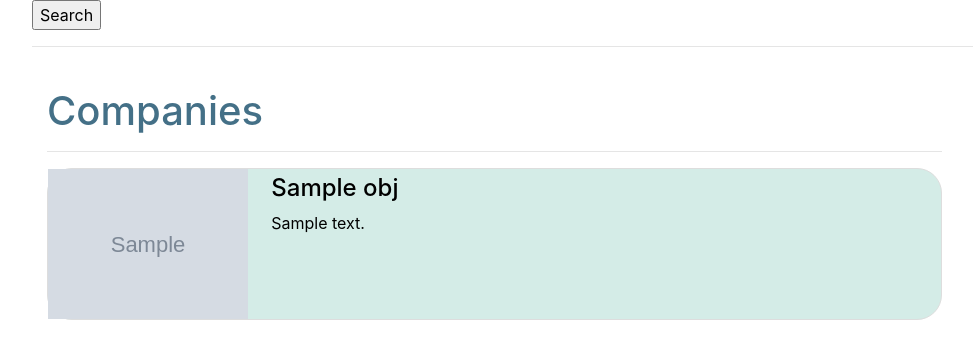
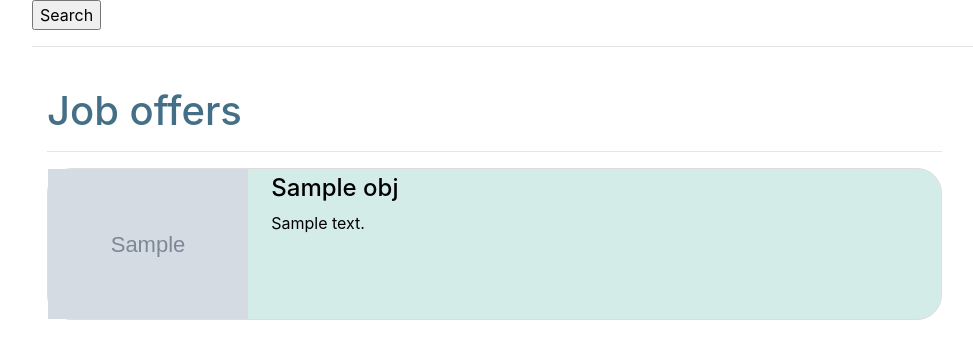
Before and after one commit to Strzechowski/ActorCareers, a Django app: template praca_inzynierska/templates/search_jobs.html in a window 1280 px wide. Shown: the part 56-415 px from the top of the page, without its empty margins (53-1026 px from the left). Run offline with Django 3.2, Linux system fonts and the light colour scheme; the template is opened without the code that fills it: most values are stand-ins (such as "Sample title", 1, 10 or a date in 2020); grey boxes marked "Sample" are stand-in pictures; some libraries are stand-ins or nearby versions.

Commit message:
search_jobs.html: changed header
Changed header "Companies" to proper "Job offers"

```diff
--- a/praca_inzynierska/templates/search_jobs.html
+++ b/praca_inzynierska/templates/search_jobs.html
@@ -15,7 +15,7 @@
 
 <div class="col-md-10">
     <br>
-    <h1 class="dominant-color">Companies</h1>
+    <h1 class="dominant-color">Job offers</h1>
     <hr>
 
     <div class="container">
```
